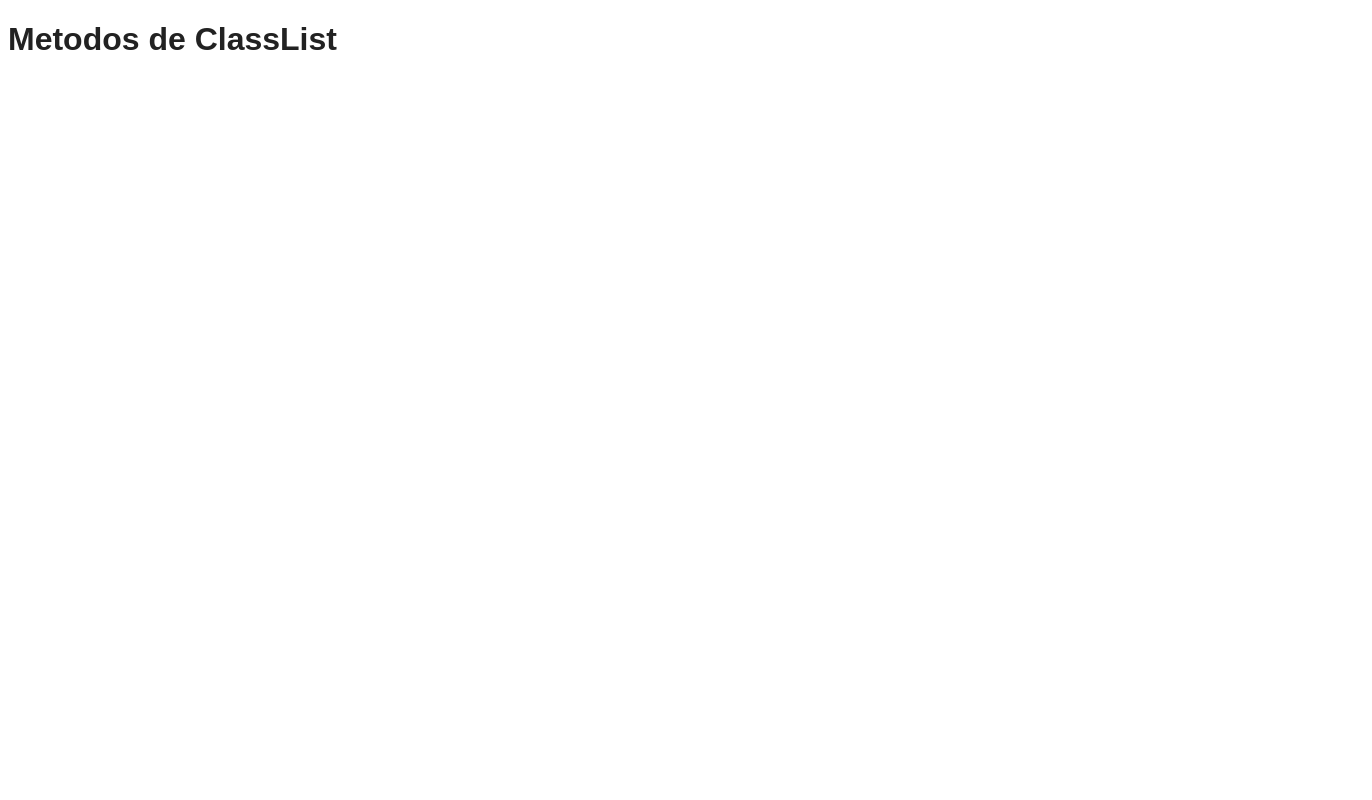
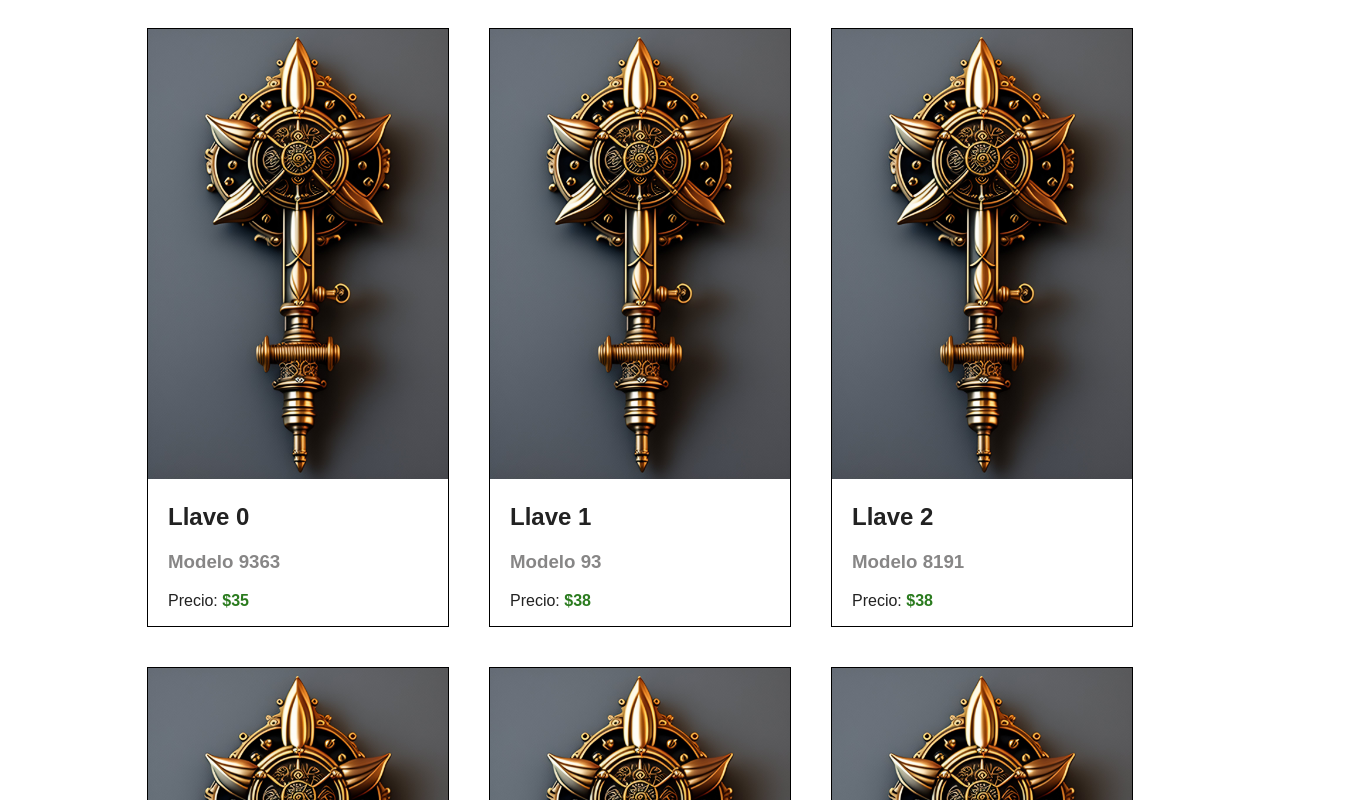
Before and after one commit to CollinsAlvz/Pract_JS, a plain HTML site: page NivelJunior/index.html in a window 1280 px wide. Shown: the top 800 px of the page, 1372 px wide, since content can reach past the window. Drawn offline with Linux system fonts and the light colour scheme.

Commit message:
fin del nivel junior

```diff
--- /dev/null
+++ b/NivelJunior/codigoCofla6.js
@@ -0,0 +1,34 @@
+
+const contenedor = document.querySelector(".flex-container");
+const button = document.querySelector(".send-button");
+let oldValor = button.value;
+button.value = oldValor.toUpperCase();
+
+function crearLlave(nombre, modelo, precio) {
+    img = "<img class='llave-img' src='llave.png'>";
+    nombre = `<h2>${nombre}</h2>`;
+    modelo = `<h3>${modelo}</h3>`;
+    precio = `<p>Precio: <b>$${precio}</b></p>`;
+
+    return [img, nombre, modelo, precio];
+}
+
+const changeHidden = (number) => {
+    document.querySelector(".key-data").value = number;
+}
+
+let documentFragment = document.createDocumentFragment();
+
+for (let i = 0; i <= 20; i++) {
+    let modeloRamdon = Math.round(Math.random() * 10000);
+    let precioRamdon = Math.round(Math.random() * 10 + 30);
+    let llave = crearLlave(`Llave ${i}`, `Modelo ${modeloRamdon}`, precioRamdon)
+    let div = document.createElement("DIV");
+    div.addEventListener("click", () => { changeHidden(modeloRamdon) });
+    div.tabIndex = i;
+    div.classList.add(`item-${i}`, 'flex-item');
+    div.innerHTML = llave[0] + llave[1] + llave[2] + llave[3];
+    documentFragment.appendChild(div);
+}
+
+contenedor.appendChild(documentFragment);
--- a/NivelJunior/index.html
+++ b/NivelJunior/index.html
@@ -10,9 +10,13 @@
 </head>
 
 <body>
-    <h1 class="titulo">Metodos de ClassList</h1>
+    <div class="flex-container"></div>
+    <form action="">
+        <input type="hidden" name="data" class="key-data">
+        <input type="submit" value="comprar" class="send-button">
+    </form>
 
-    <script src="getUpdateElements.js"></script>
+    <script src="codigoCofla6.js"></script>
 </body>
 
 </html>
--- a/NivelJunior/styleMS.css
+++ b/NivelJunior/styleMS.css
@@ -1,8 +1,64 @@
 body{
     color: #222;
     font-family: sans-serif;
+    overflow-x: hidden;
 }
 
- .grande{
-    background-color: blueviolet;
+.flex-container{
+    display: flex;
+    flex-wrap: wrap;
+    justify-content: center;
 }
+
+.flex-item{
+    flex-grow: 1;
+    margin: 20px;
+    border: 1px solid #000;
+    justify-content: center;
+    align-items: center;
+    max-width: 300px;
+    cursor: pointer;
+    transition: all box-shadow 2s ease;
+}
+
+.flex-item:hover{
+    box-shadow: 0px 0px 20px rgba(0, 0, 0, 0.5);
+    border: 1px solid #d9bc17;
+}
+.flex-item:focus{
+    box-shadow: 0px 0px 20px rgba(0, 0, 0, 0.5);
+    border: 1px solid #d9bc17;
+}
+
+.llave-img{
+    max-width: 300px;
+}
+
+.flex-item > h2, h3, p
+{
+    padding: 0 20px;
+}
+
+h3{
+    color: rgb(135, 134, 134);
+}
+
+b{
+    color: #2a7b1e;
+}
+
+form{
+    width: 100%;
+    text-align: center;
+    padding: 50px;
+}
+
+input[type="submit"]{
+    background: #2a7b1e;
+    border: none;
+    border-radius: 30px;
+    color: #fff;
+    padding: 12px 28px;
+    font-size: 18px;
+    letter-spacing: 1px;
+}
```
Also changed, not shown: NivelJunior/llave.png (added).
